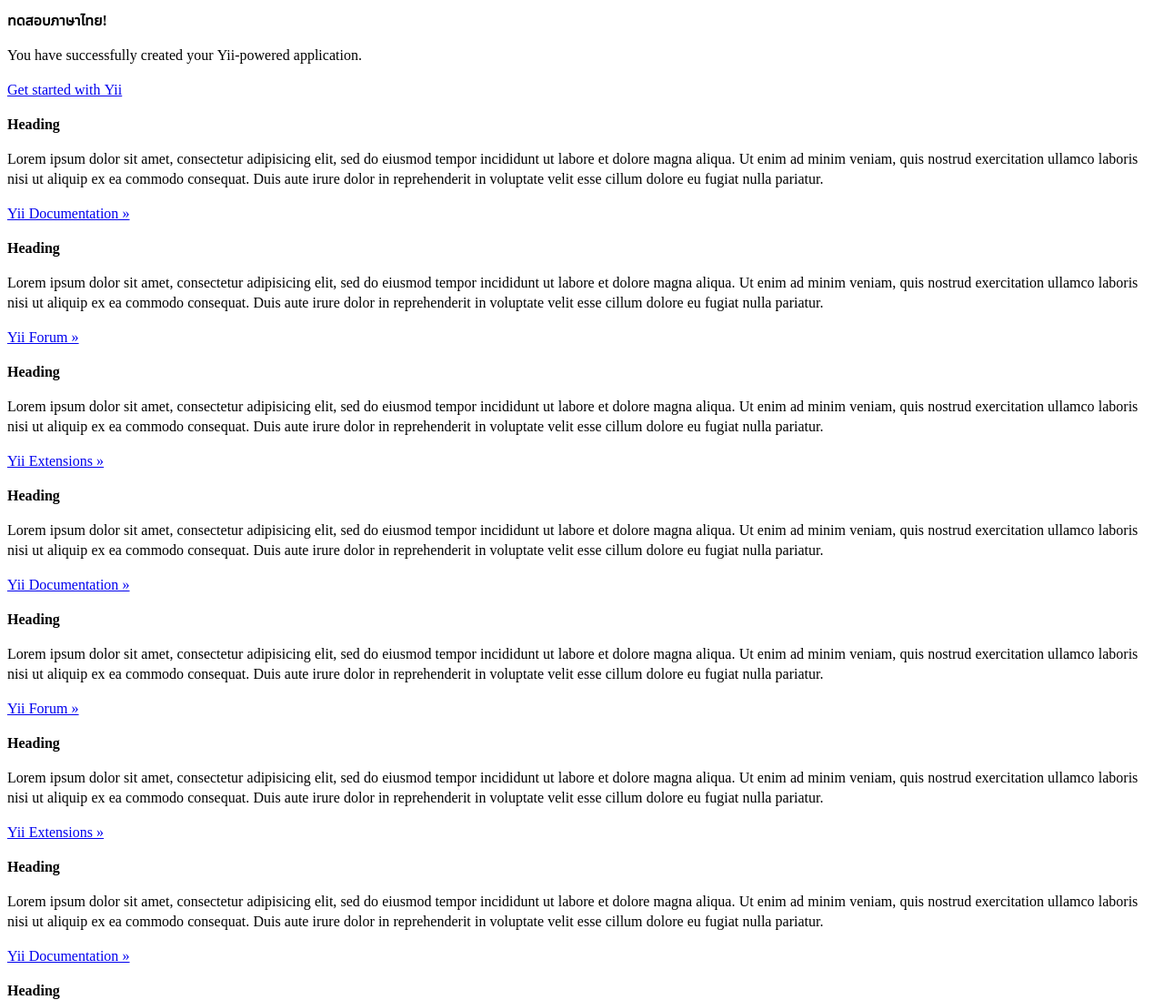
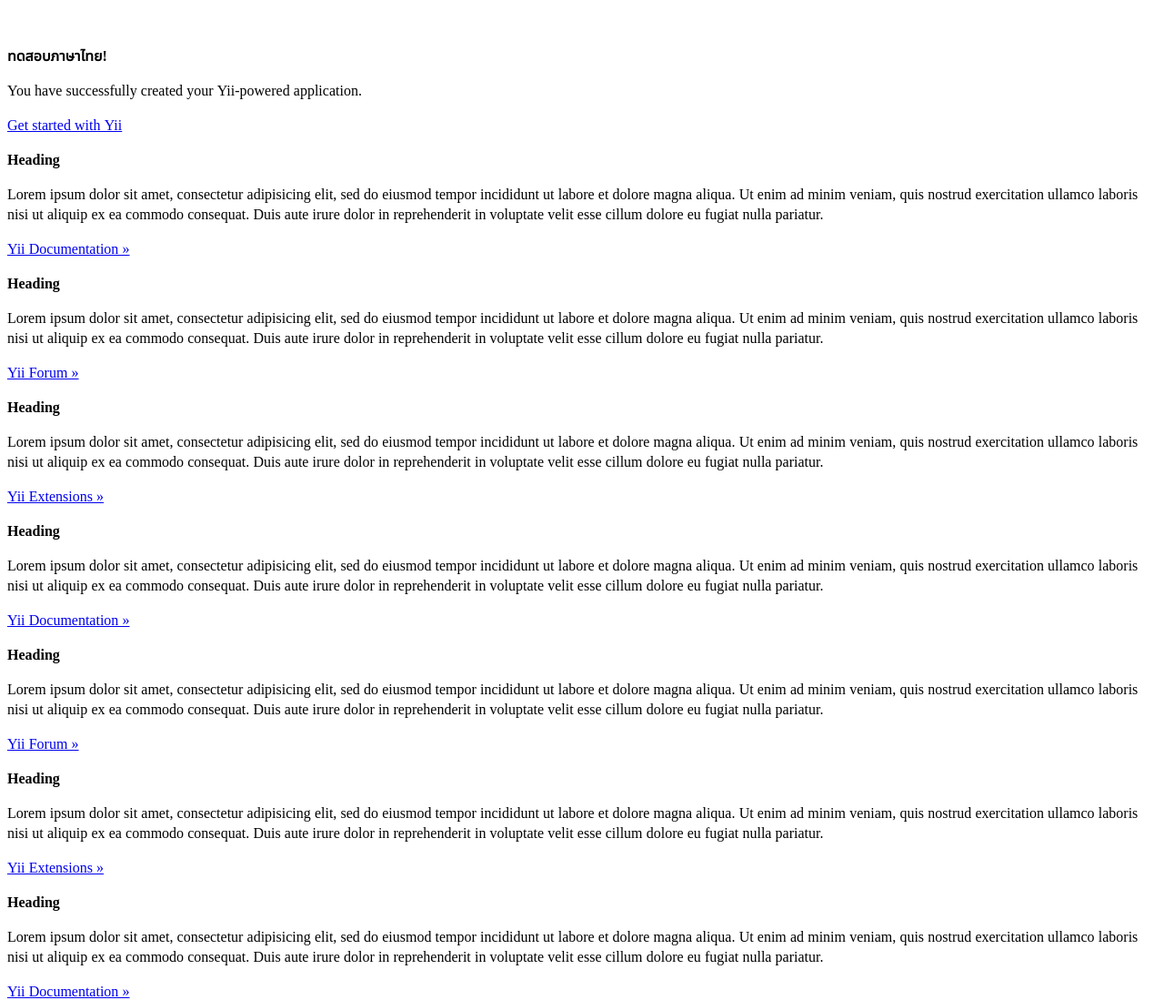
Before and after one commit to kongvut/yii2-basic-adminlte3, a Yii app: template views/site/index.php in a window 1280 px wide. Shown: the top 1099 px of the page at 91% size. Run offline with PHP 8.4 and a stand-in for Yii, Linux system fonts and the light colour scheme; the template is opened without the code that fills it, so the values that code supplies are empty; some libraries are stand-ins or nearby versions.

Commit message:
fix margin-top: 50px overlap on breadcrumb

```diff
--- a/web/css/site.css
+++ b/web/css/site.css
@@ -1,6 +1,10 @@
 html,
 body {
     height: 100%;
+}
+
+body {
+    margin-top: 50px;
 }
 
 * {
```
